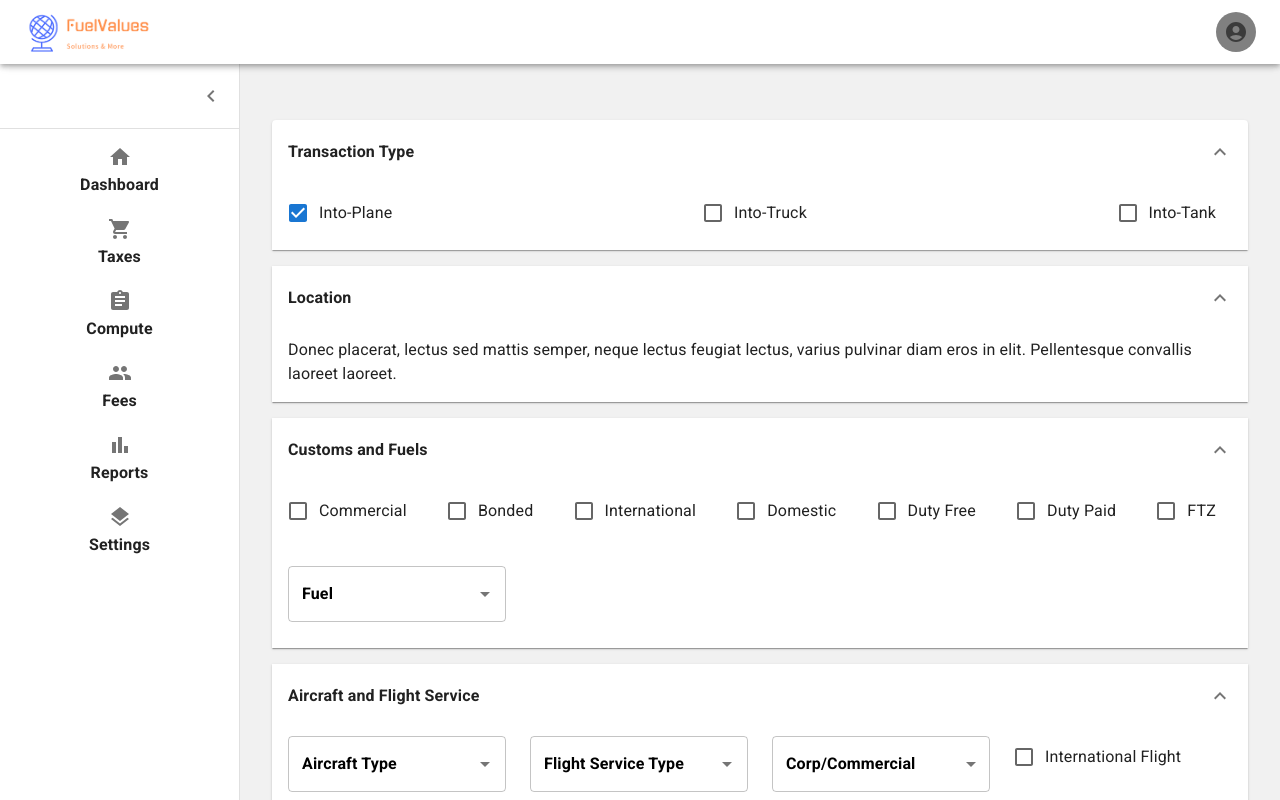
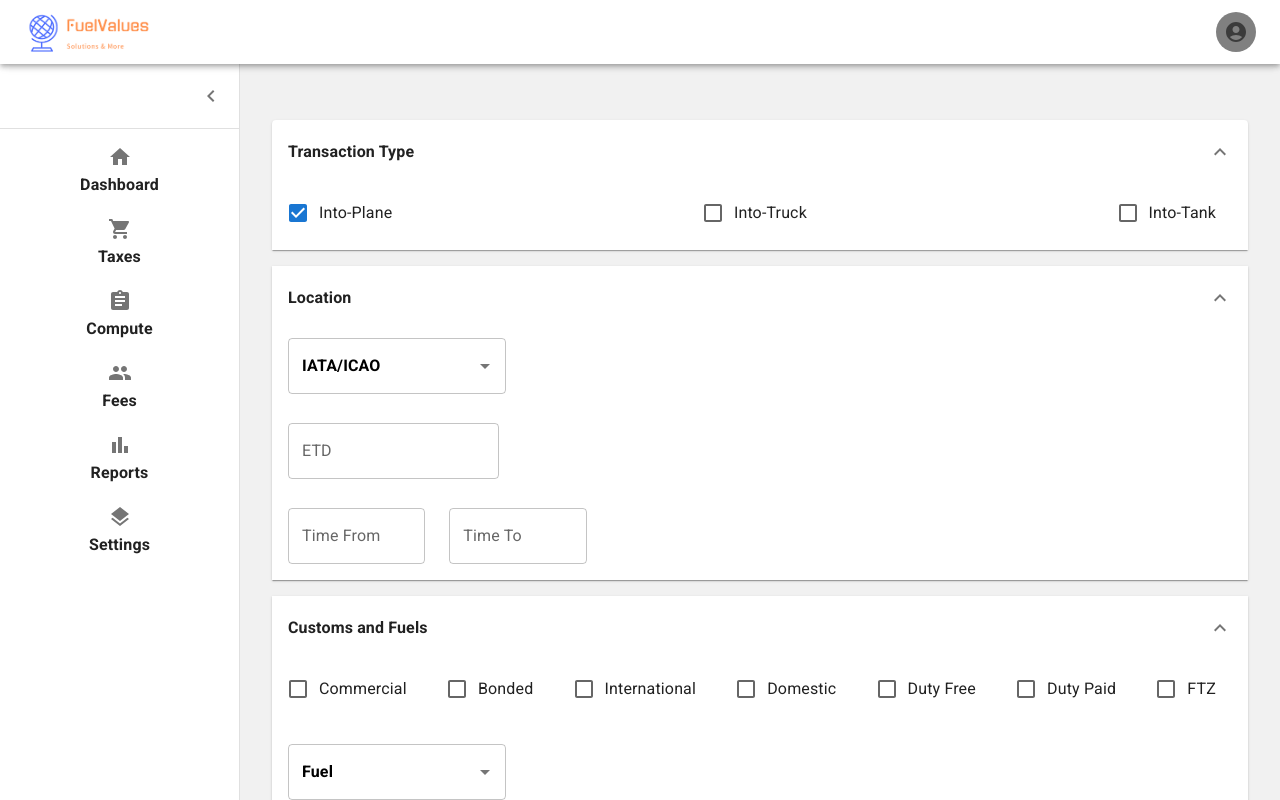
Before and after one commit to pankajvatwani/fuelValues, a React (Create React App) app: page /compute in a window 1280 px wide. Built offline with nearby package versions, Linux system fonts and the light colour scheme; what @mui/core would draw is missing.

Commit message:
Compute Changes

```diff
--- a/src/containers/Compute/index.js
+++ b/src/containers/Compute/index.js
@@ -11,8 +11,10 @@ import Checkbox from '@mui/material/Checkbox';
 import { cloneDeep } from 'lodash';
 import BasicAutocomplete from '../../components/common/BasicAutocomplete';
 import BasicSelect from '../../components/common/BasicSelect';
-import { aircraftTypeData, flightServiceTypeData, fuelTypeData } from '../../data/finalSelectData';
+import { aircraftTypeData, flightServiceTypeData, fuelTypeData, IATAData, ICAOData } from '../../data/finalSelectData';
 import Grid from '@mui/material/Grid';
+import TextField from '@mui/material/TextField';
+import { FL } from '../../data/FLAirport';
 
 function Compute() {
 	const [ expanded, setExpanded ] = React.useState([ 'panel1', 'panel2', 'panel3', 'panel4', 'panel5' ]);
@@ -56,7 +58,11 @@ function Compute() {
 		aircraftType: { label: '' },
 		flightServiceType: { label: '' },
 		corpCommercial: '',
-		internationalFlight: false
+		internationalFlight: false,
+		iata: { label: '' },
+		etd: '',
+		timeFrom: '',
+		timeTo: ''
 	});
 
 	const handleTrasactionCheckboxChange = (event) => {
@@ -103,6 +109,20 @@ function Compute() {
 		});
 	};
 
+	const handleIATAChange = (e, newValue) => {
+		setState({
+			...state,
+			iata: newValue
+		});
+	};
+
+	const handleTextFieldChange = (key) => (e) => {
+		setState({
+			...state,
+			[key]: e.target.value
+		});
+	};
+
 	const {
 		intoPlane,
 		intoTruck,
@@ -119,9 +139,14 @@ function Compute() {
 		aircraftType,
 		flightServiceType,
 		corpCommercial,
-		internationalFlight
+		internationalFlight,
+		iata,
+		etd,
+		timeFrom,
+		timeTo
 	} = state;
 
+	const iataObject = FL.find((fl) => fl.IATA === iata.label);
 	return (
 		<Box
 			component="main"
@@ -179,10 +204,46 @@ function Compute() {
 					<Typography sx={{ width: '33%', flexShrink: 0, fontWeight: 700 }}>Location</Typography>
 				</AccordionSummary>
 				<AccordionDetails>
-					<Typography>
-						Donec placerat, lectus sed mattis semper, neque lectus feugiat lectus, varius pulvinar diam eros
-						in elit. Pellentesque convallis laoreet laoreet.
-					</Typography>
+					<Grid container spacing={3}>
+						<Grid item xs={12} md={6} lg={3}>
+							<BasicAutocomplete
+								label={'IATA/ICAO'}
+								value={iata}
+								handleChange={handleIATAChange}
+								options={[ ...IATAData, ...ICAOData ].filter((option) => {
+									return option.label !== '' && option.label !== undefined;
+								})}
+							/>
+						</Grid>
+					</Grid>
+					<Grid container spacing={3} sx={{ mt: '5px' }}>
+						<Grid item xs={12} md={6} lg={3}>
+							<TextField
+								value={etd}
+								onChange={handleTextFieldChange('etd')}
+								label="ETD"
+								variant="outlined"
+							/>
+						</Grid>
+					</Grid>
+					<Grid container spacing={3} sx={{ mt: '5px' }}>
+						<Grid item xs={12} md={6} lg={2}>
+							<TextField
+								value={timeFrom}
+								onChange={handleTextFieldChange('timeFrom')}
+								label="Time From"
+								variant="outlined"
+							/>
+						</Grid>
+						<Grid item xs={12} md={6} lg={2}>
+							<TextField
+								value={timeTo}
+								onChange={handleTextFieldChange('timeTo')}
+								label="Time To"
+								variant="outlined"
+							/>
+						</Grid>
+					</Grid>
 				</AccordionDetails>
 			</Accordion>
 			<Accordion expanded={expanded.includes('panel3')} onChange={handleChange('panel3')}>
```
